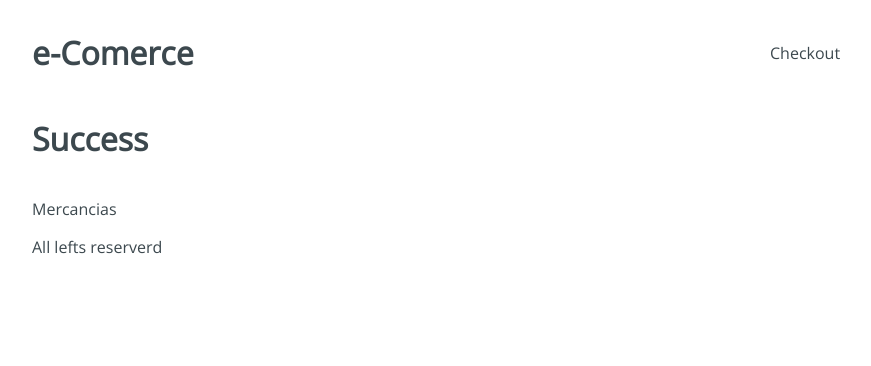
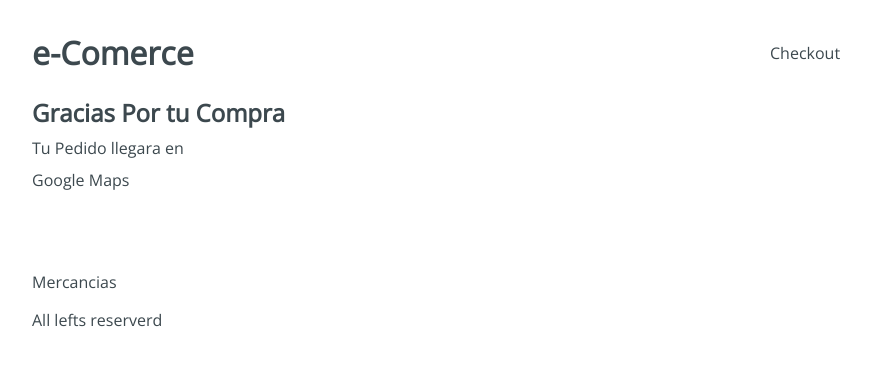
Before and after one commit to KrisMoralesZ/Store-with-React, a React app: page /checkout/success in a window 1280 px wide. Shown: the top 366 px of the page, without its empty margins (224-1095 px from the left). Built offline with nearby package versions, Linux system fonts and the light colour scheme.

Commit message:
patment and success layouts

```diff
--- a/src/containers/Payment.jsx
+++ b/src/containers/Payment.jsx
@@ -2,7 +2,14 @@ import React from "react";
 import '../styles/components/Payment.css';
 const Payment = () => {
     return(
-        <h1>Payment</h1>
+       <div className="Payment">
+        <div className="Payment-content">
+          <h3>Resumen de Pedido</h3>
+          <div className="Payment-button">
+            Boton e pago con Paypal
+          </div>
+        </div>
+       </div>
     );
 }
 export default Payment;
--- a/src/containers/Success.jsx
+++ b/src/containers/Success.jsx
@@ -2,7 +2,15 @@ import React from "react";
 import '../styles/components/Success.css';
 const Success = () => {
     return(
-        <h1>Success</h1>
+      <div className="Success">
+        <div className="Succes-content">
+          <h2>Gracias Por tu Compra</h2>
+          <span>Tu Pedido llegara en </span>
+          <div className="Success-map">
+            Google Maps
+          </div>
+        </div>
+      </div>
     );
 }
 export default Success;
```
